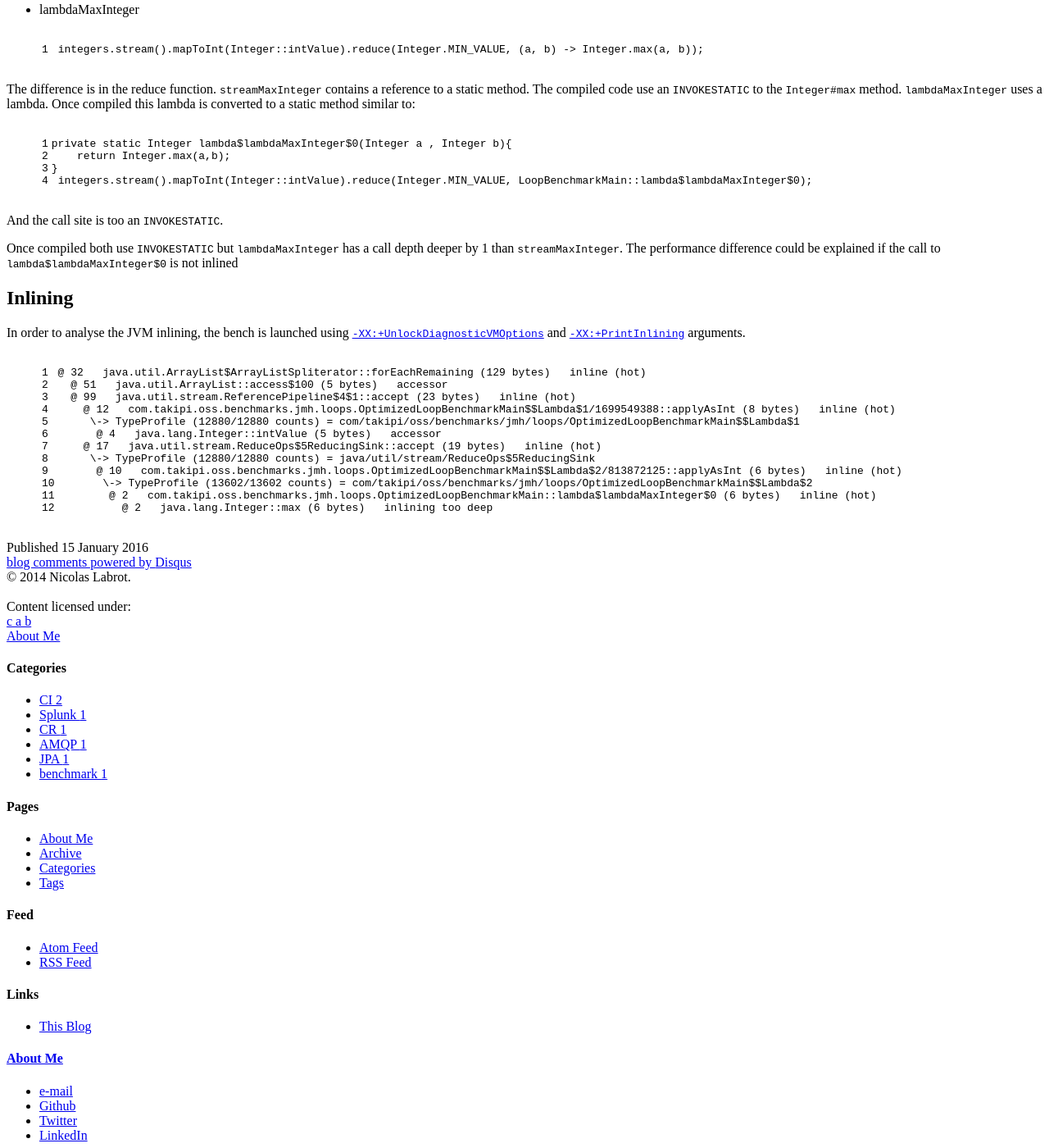
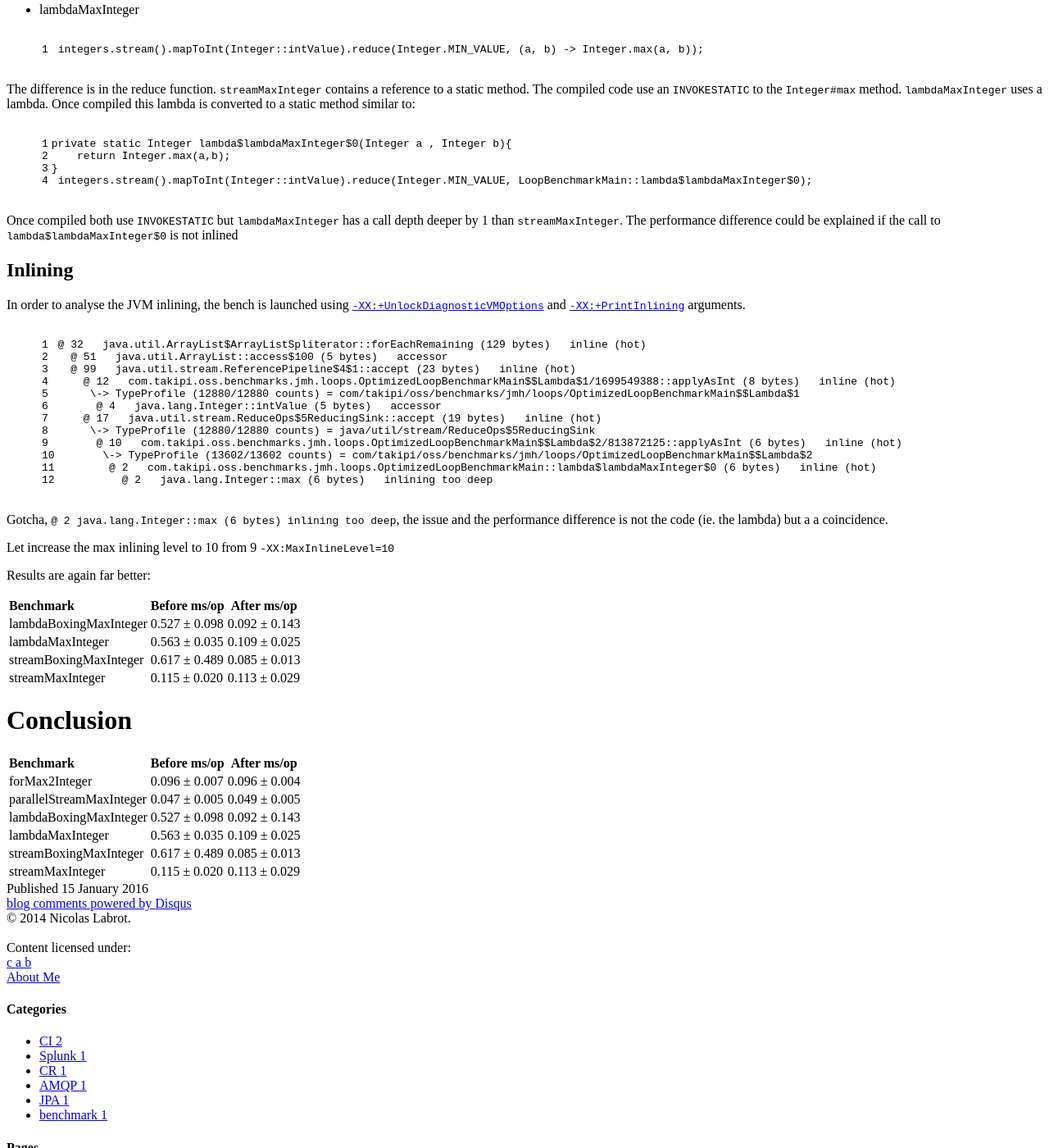
Before and after one commit to nithril/nithril.github.io, a Jekyll site: the page built from _posts/2016-01-15-analysis-benchmark-how-misusing-java-8-lambdas-and-streams-can-make-your-code-5-times-slower.markdown, in a window 1280 px wide and 1400 px high, scrolled down 1883 px. Shown: the whole window at 82% size. Built offline with Jekyll 4.4.1, drawn with Linux system fonts in a browser that asks for light colours; nearby versions of some CDN libraries; library files that are not in the unit come from our copies; comment, search, counter and statistics services are not loaded; some of the changed text lies outside the part shown.

Commit message:
Tapiki benchmark analysis

```diff
--- a/_posts/2016-01-15-analysis-benchmark-how-misusing-java-8-lambdas-and-streams-can-make-your-code-5-times-slower.markdown
+++ b/_posts/2016-01-15-analysis-benchmark-how-misusing-java-8-lambdas-and-streams-can-make-your-code-5-times-slower.markdown
@@ -22,6 +22,8 @@ but unexplained results:
 
 | Benchmark  | ms/op   |
 |:-----------|:---------|
+| forMax2Integer          | 0.096 ± 0.007  |
+| parallelStreamMaxInteger| 0.047 ± 0.005  |
 | lambdaBoxingMaxInteger  | 0.513 ± 0.094  |
 | lambdaMaxInteger        | 0.555 ± 0.062  |
 | streamBoxingMaxInteger  | 0.506 ± 0.010  |
@@ -130,7 +130,6 @@ private static Integer lambda$lambdaMaxInteger$0(Integer a , Integer b){
  integers.stream().mapToInt(Integer::intValue).reduce(Integer.MIN_VALUE, LoopBenchmarkMain::lambda$lambdaMaxInteger$0);
 {% endhighlight %}
 
-And the call site is too an `INVOKESTATIC`.
 
 Once compiled both use `INVOKESTATIC` but `lambdaMaxInteger` has a call depth deeper by 1 than `streamMaxInteger`. The performance difference
  could be explained if the call to `lambda$lambdaMaxInteger$0` is not inlined
@@ -155,3 +154,32 @@ In order to analyse the JVM inlining, the bench is launched using [`-XX:+UnlockD
         @ 2   com.takipi.oss.benchmarks.jmh.loops.OptimizedLoopBenchmarkMain::lambda$lambdaMaxInteger$0 (6 bytes)   inline (hot)
           @ 2   java.lang.Integer::max (6 bytes)   inlining too deep
 {% endhighlight %}
+
+Gotcha,  `@ 2   java.lang.Integer::max (6 bytes)   inlining too deep`, the issue and the performance difference is not the code (ie. the lambda) but a
+a coincidence.
+
+Let increase the max inlining level to 10 from 9 `-XX:MaxInlineLevel=10`
+
+Results are again far better:
+
+| Benchmark  | Before ms/op   | After ms/op |
+|:-----------|:---------|
+| lambdaBoxingMaxInteger  | 0.527 ± 0.098 | 0.092 ± 0.143 |
+| lambdaMaxInteger        | 0.563 ± 0.035 | 0.109 ± 0.025 |
+| streamBoxingMaxInteger  | 0.617 ± 0.489  | 0.085 ± 0.013 |
+| streamMaxInteger        | 0.115 ± 0.020  | 0.113 ± 0.029 |
+
+
+
+# Conclusion
+
+
+
+| Benchmark  | Before ms/op   | After ms/op |
+|:-----------|:---------|
+| forMax2Integer          | 0.096 ± 0.007  | 0.096 ± 0.004 |
+| parallelStreamMaxInteger| 0.047 ± 0.005  | 0.049 ± 0.005 |
+| lambdaBoxingMaxInteger  | 0.527 ± 0.098 | 0.092 ± 0.143 |
+| lambdaMaxInteger        | 0.563 ± 0.035 | 0.109 ± 0.025 |
+| streamBoxingMaxInteger  | 0.617 ± 0.489  | 0.085 ± 0.013 |
+| streamMaxInteger        | 0.115 ± 0.020  | 0.113 ± 0.029 |
```
Also changed, not shown: other parts of _posts/2016-01-15-analysis-benchmark-how-misusing-java-8-lambdas-and-streams-can-make-your-code-5-times-slower.markdown (+1 -3 lines).
